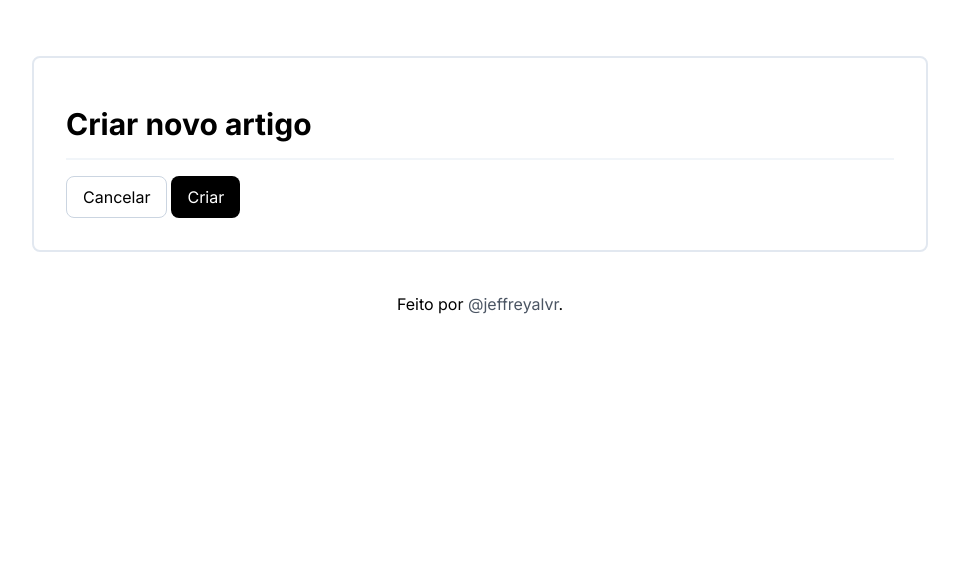
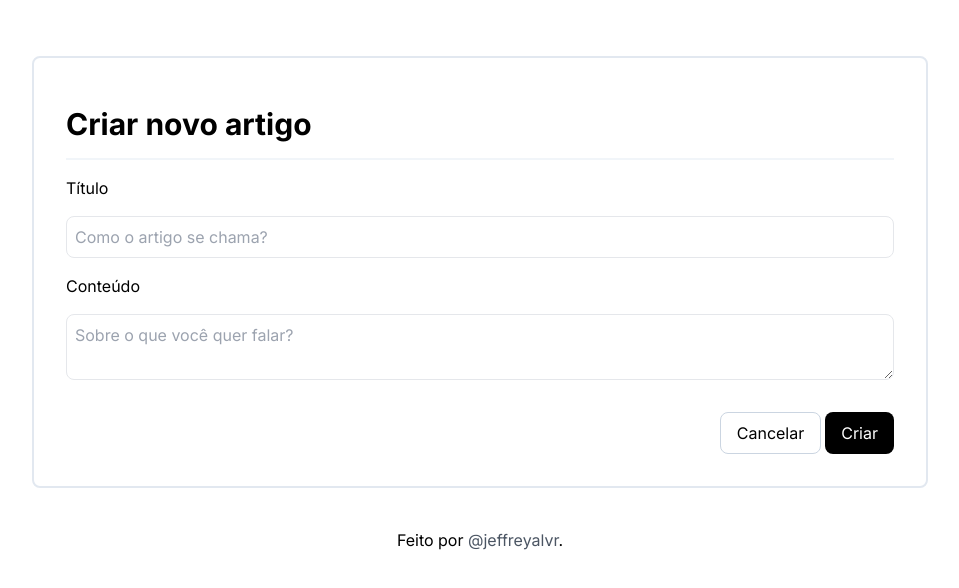
Before and after one commit to jeffreyalvr/projeto-artigos-nextjs, a Next.js app: page /criar in a window 1280 px wide. Shown: the top 588 px of the page, without its empty margins (160-1119 px from the left). Built offline with nearby package versions, Linux system fonts and the light colour scheme.

Commit message:
Adiciona inputs na página de criar novo artigo

```diff
--- a/src/app/criar/page.tsx
+++ b/src/app/criar/page.tsx
@@ -5,7 +5,23 @@ import Box from "../../components/Box";
 const Criar = () => {
   return (
     <Box title="Criar novo artigo">
-      <div className="flex flex-col gap-1 w-full sm:flex-row">
+      <form className="flex flex-col gap-8">
+        <div className="flex flex-col gap-4 w-full">
+          <label htmlFor="title">Título</label>
+          <input
+            type="text"
+            id="title"
+            placeholder="Como o artigo se chama?"
+            className="border p-2 rounded-lg"
+          />
+          <label htmlFor="content">Conteúdo</label>
+          <textarea
+            id="content"
+            placeholder="Sobre o que você quer falar?"
+            className="border p-2 rounded-lg"
+          />
+        </div>
+        <div className="flex flex-col gap-1 w-full justify-end sm:flex-row">
           <Link
             href="/"
             className="px-4 py-2 rounded-lg text-center bg-white border border-slate-300 text-black hover:bg-gray-100"
@@ -16,6 +32,7 @@ const Criar = () => {
             Criar
           </button>
         </div>
+      </form>
     </Box>
   );
 };
```
Lines whose indentation alone changed are shown as unchanged.
